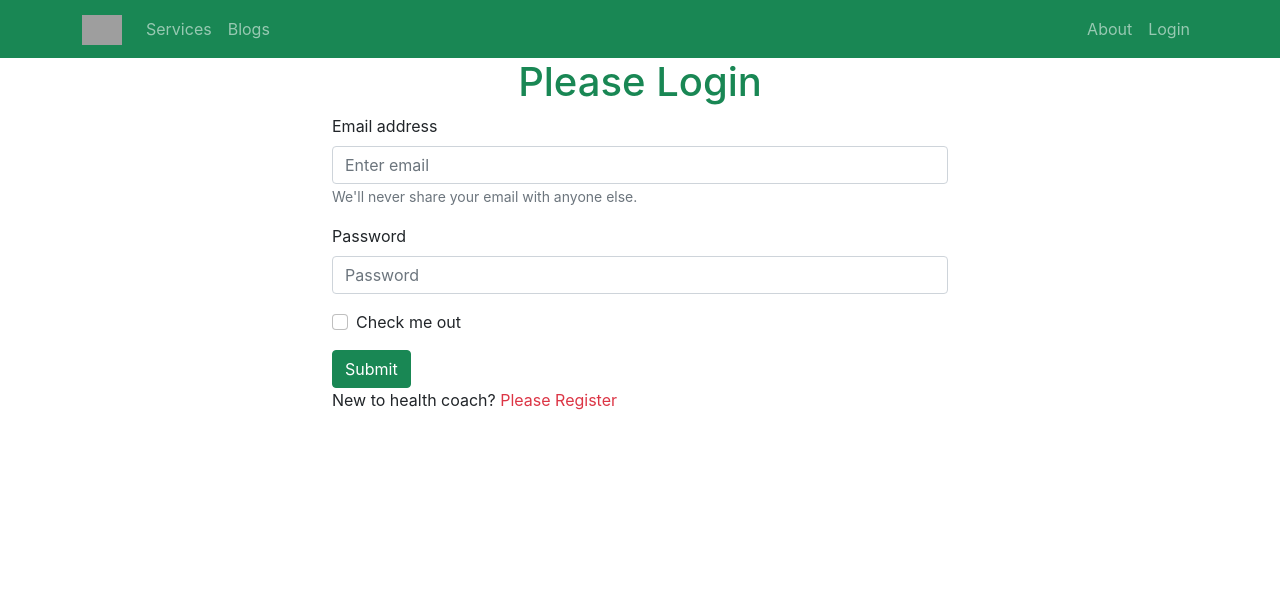
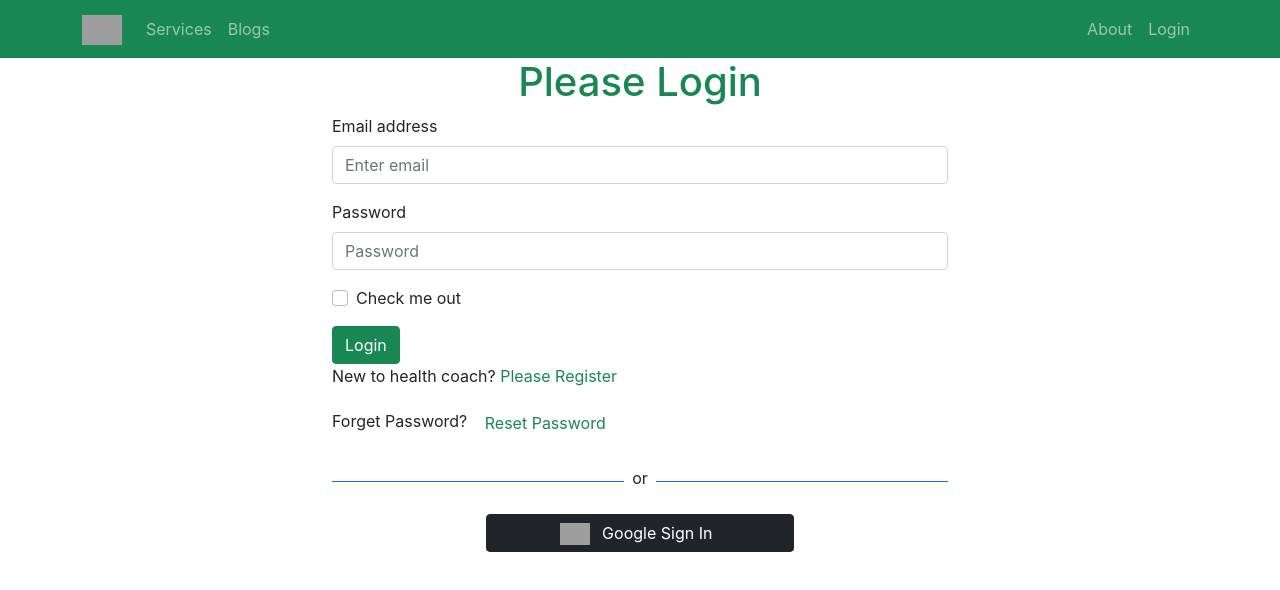
Before and after one commit to ysazzad/react-health-coach, a React (Create React App) app: page /login in a window 1280 px wide. Shown: the top 590 px of the page. Built offline with nearby package versions, Linux system fonts and the light colour scheme; no server answers; grey boxes are pictures that could not be loaded.

Commit message:
login registration and validation added

```diff
--- a/package.json
+++ b/package.json
@@ -11,8 +11,10 @@
     "react": "^18.0.0",
     "react-bootstrap": "^2.2.3",
     "react-dom": "^18.0.0",
+    "react-firebase-hooks": "^5.0.3",
     "react-router-dom": "^6.3.0",
     "react-scripts": "5.0.1",
+    "react-toastify": "^8.2.0",
     "web-vitals": "^2.1.4"
   },
   "scripts": {
--- /dev/null
+++ b/src/Pages/CheckOut/CheckOut.js
@@ -0,0 +1,12 @@
+import React from 'react';
+
+const CheckOut = () => {
+    return (
+        <div>
+            <h1 className='text-center text-success'>Please Checkout Your Booking</h1>
+
+        </div>
+    );
+};
+
+export default CheckOut;
--- a/src/Pages/Home/Service/Service.js
+++ b/src/Pages/Home/Service/Service.js
@@ -1,4 +1,5 @@
 import React from 'react';
+import { Link } from 'react-router-dom';
 import './Service.css'
 
 const Service = ({ service }) => {
@@ -10,7 +11,7 @@ const Service = ({ service }) => {
             <h3>{name}</h3>
             <p>{price}</p>
             <p><small>{description}</small></p>
-            <button className='btn btn-outline-success '>Buy Now</button>
+            <Link to='/checkout' className='btn btn-outline-success ' >Buy Now</Link>
 
         </div>
     );
--- a/src/Pages/Login/Login.js
+++ b/src/Pages/Login/Login.js
@@ -1,20 +1,53 @@
 import React, { useRef } from 'react';
 import { Button, Form } from 'react-bootstrap';
-import { Link, useNavigate } from 'react-router-dom';
+import { useSendPasswordResetEmail, useSignInWithEmailAndPassword } from 'react-firebase-hooks/auth';
+import { Link, useLocation, useNavigate } from 'react-router-dom';
+import auth from '../../firebase.init';
+import Loading from '../../Shared/Loading/Loading';
+import SocialLogin from './SocialLogin';
+import { ToastContainer, toast } from 'react-toastify';
+
+import 'react-toastify/dist/ReactToastify.css';
 
 const Login = () => {
+    const [
+        signInWithEmailAndPassword,
+        user,
+        loading,
+        error,
+    ] = useSignInWithEmailAndPassword(auth);
+    const location = useLocation()
+    let from = location.state?.from?.pathname || "/";
     const emailRef = useRef('')
     const passwordRef = useRef('')
     const navigate = useNavigate()
+    if (user) {
+        navigate(from, { replace: true });
+    }
 
     const formSubmit = (event) => {
         event.preventDefault()
         const email = emailRef.current.value
         const password = passwordRef.current.value
-        console.log(email, password);
+        signInWithEmailAndPassword(email, password)
     }
+    const [sendPasswordResetEmail, sending] = useSendPasswordResetEmail(auth);
     const navigateRegister = () => {
         navigate("/register")
+
+    }
+    if (loading || sending) {
+        return <Loading></Loading>
+    }
+    const resetPassword = async () => {
+        const email = emailRef.current.value
+        if (email) {
+            await sendPasswordResetEmail(email);
+            toast('Sent email');
+        }
+        else{
+            toast("please enter your email address")
+        }
 
     }
     return (
@@ -24,9 +57,7 @@ const Login = () => {
                 <Form.Group className="mb-3" controlId="formBasicEmail">
                     <Form.Label>Email address</Form.Label>
                     <Form.Control ref={emailRef} type="email" placeholder="Enter email" required />
-                    <Form.Text className="text-muted">
-                        We'll never share your email with anyone else.
-                    </Form.Text>
+
                 </Form.Group>
 
                 <Form.Group className="mb-3" controlId="formBasicPassword">
@@ -37,10 +68,13 @@ const Login = () => {
                     <Form.Check type="checkbox" label="Check me out" />
                 </Form.Group>
                 <Button variant="success" type="submit">
-                    Submit
+                    Login
                 </Button>
             </Form>
-            <p>New to health coach? <Link to='/register' className='text-danger pe-auto text-decoration-none' onClick={navigateRegister}>Please Register</Link> </p>
+            <p>New to health coach? <Link to='/register' className='text-success pe-auto text-decoration-none' onClick={navigateRegister}>Please Register</Link> </p>
+            <p>Forget Password? <button className='btn btn-link text-success pe-auto text-decoration-none' onClick={resetPassword}>Reset Password</button> </p>
+            <SocialLogin></SocialLogin>
+            <ToastContainer />
 
         </div>
     );
--- a/src/Pages/Login/Register.js
+++ b/src/Pages/Login/Register.js
@@ -1,18 +1,40 @@
-import React from 'react';
+import React, { useState } from 'react';
 import { Button, Form } from 'react-bootstrap';
 import { Link, useNavigate } from 'react-router-dom';
+import { useCreateUserWithEmailAndPassword, useUpdateProfile } from 'react-firebase-hooks/auth';
+import auth from '../../firebase.init';
+import SocialLogin from './SocialLogin';
+import Loading from '../../Shared/Loading/Loading';
 
 const Register = () => {
+    const [agree, setAgree] = useState(false)
+    const [
+        createUserWithEmailAndPassword,
+        user,
+        loading,
+        error,
+    ] = useCreateUserWithEmailAndPassword(auth, { sendEmailVerification: true });
+    const [updateProfile, updating, updateError] = useUpdateProfile(auth);
+
     const navigate = useNavigate()
     const navigateLogin = () => {
         navigate("/login")
     }
-    const formRegister = (event) => {
+
+    const formRegister = async (event) => {
         event.preventDefault()
         event.preventDefault()
-        const name = event.target.name.value
-        const email = event.target.email.value
-        const password = event.target.password.value
+        const name = event.target.formBasicName.value
+        const email = event.target.formBasicEmail.value
+        const password = event.target.formBasicPassword.value
+
+        await createUserWithEmailAndPassword(email, password)
+        await updateProfile({ displayName: name });
+        navigate("/home")
+
+    }
+    if (loading || updating) {
+        return <Loading></Loading>
     }
     return (
         <div className='container mx-auto w-50'>
@@ -32,13 +54,14 @@ const Register = () => {
                     <Form.Control type="password" placeholder="Password" />
                 </Form.Group>
                 <Form.Group className="mb-3" controlId="formBasicCheckbox">
-                    <Form.Check type="checkbox" label="Check me out" />
+                    <Form.Check type="checkbox" onClick={() => setAgree(!agree)} label="Accept terms and condition" className={agree ? 'text-success' : 'text-danger'} />
                 </Form.Group>
-                <Button variant="success" type="submit">
+                <Button variant="success" type="submit" disabled={!agree}>
                     Register
                 </Button>
             </Form>
-            <p>Already have an account? <Link to='/login' className='text-danger pe-auto text-decoration-none' onClick={navigateLogin}>Please Login</Link> </p>
+            <p>Already have an account? <Link to='/login' className='text-success pe-auto text-decoration-none' onClick={navigateLogin}>Please Login</Link> </p>
+            <SocialLogin></SocialLogin>
 
         </div>
     );
--- /dev/null
+++ b/src/Pages/Login/RequireAuth.js
@@ -0,0 +1,19 @@
+import React from 'react';
+import { useAuthState } from 'react-firebase-hooks/auth';
+import { Navigate, useLocation } from 'react-router-dom';
+import auth from '../../firebase.init';
+import Loading from '../../Shared/Loading/Loading';
+
+const RequireAuth = ({ children }) => {
+    const [user, loading] = useAuthState(auth);
+    const location = useLocation()
+    if (loading) {
+        return <Loading></Loading>
+    }
+    if (!user) {
+        return <Navigate to="/login" state={{ from: location }} replace />;
+    }
+    return children
+};
+
+export default RequireAuth;
--- a/src/Pages/Login/SocialLogin.js
+++ b/src/Pages/Login/SocialLogin.js
@@ -1,8 +1,41 @@
+
 import React from 'react';
+import { useSignInWithGoogle } from 'react-firebase-hooks/auth';
+import { useNavigate } from 'react-router-dom';
+import auth from '../../firebase.init';
+import Loading from '../../Shared/Loading/Loading';
+
 
 const SocialLogin = () => {
+    const [signInWithGoogle, user, loading, error] = useSignInWithGoogle(auth);
+    const navigate = useNavigate()
+    let errorText;
+    if (loading) {
+        return <Loading></Loading>
+    }
+    if (error) {
+        errorText = <p className='text-danger'>Error: {error?.message}</p>
+
+    }
+    if (user) {
+        navigate('/home')
+    }
     return (
         <div>
+            <div className='d-flex align-items-center'>
+                <div style={{ height: "1px" }} className='w-50 bg-primary'></div>
+                <p className='mt-2 px-2'>or</p>
+                <div style={{ height: "1px" }} className='w-50 bg-primary'></div>
+            </div>
+            {errorText}
+            <div >
+                <button onClick={() => signInWithGoogle()} className='btn btn-dark w-50 d-block mx-auto my-2'>
+                    <img style={{ width: "30px" }} src="https://www.freepnglogos.com/uploads/google-logo-png/google-logo-png-webinar-optimizing-for-success-google-business-webinar-13.png" alt="" />
+                    <span className='px-2'> Google Sign In </span>
+                </button>
+
+
+            </div>
 
         </div>
     );
--- a/src/Shared/Header/Header.js
+++ b/src/Shared/Header/Header.js
@@ -1,8 +1,15 @@
+import { signOut } from 'firebase/auth';
 import React from 'react';
 import { Container, Nav, Navbar, NavDropdown } from 'react-bootstrap';
+import { useAuthState } from 'react-firebase-hooks/auth';
 import { Link } from 'react-router-dom';
+import auth from '../../firebase.init';
 
 const Header = () => {
+    const [user] = useAuthState(auth)
+    const handleLogOut = () => {
+        signOut(auth)
+    }
     return (
         <Navbar collapseOnSelect expand="lg" sticky='top' bg="success" variant="dark">
             <Container>
@@ -18,9 +25,15 @@ const Header = () => {
                     </Nav>
                     <Nav>
                         <Nav.Link as={Link} to="/about">About</Nav.Link>
-                        <Nav.Link as={Link} to="/login">
-                            Login
-                        </Nav.Link>
+                        {
+                            user ?
+                                <button onClick={handleLogOut} className='btn text-white'>Log out</button>
+                                :
+
+                                <Nav.Link as={Link} to="/login">
+                                    Login
+                                </Nav.Link>
+                        }
                     </Nav>
                 </Navbar.Collapse>
             </Container>
--- /dev/null
+++ b/src/Shared/Loading/Loading.js
@@ -0,0 +1,12 @@
+import React from 'react';
+import { Spinner } from 'react-bootstrap';
+
+const Loading = () => {
+    return (
+        <div style={{ height: "400px" }} className='w-100 d-flex justify-content-center align-items-center'>
+            <Spinner animation="grow" variant="success" />
+        </div>
+    );
+};
+
+export default Loading;
```
Also changed, not shown: src/App.js (+7 -0 lines), src/Pages/CheckOut/CheckOut.css (added), 1 other file (tests, documents, lock files or other folders).
